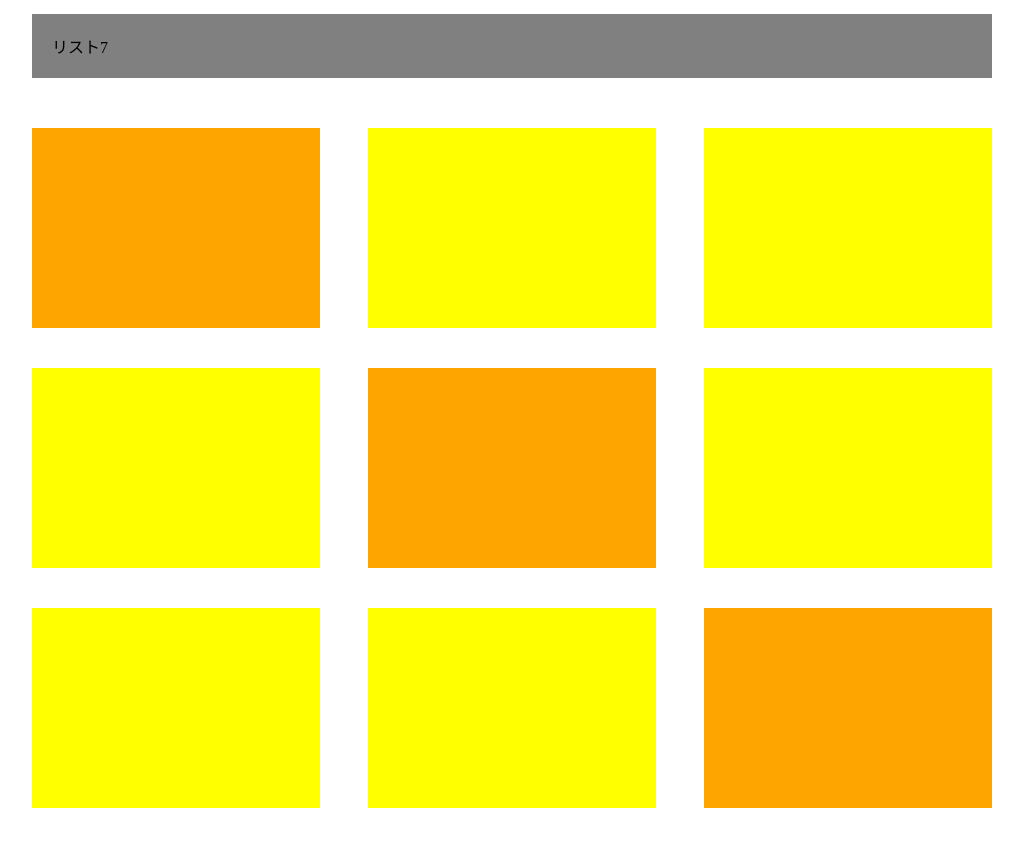
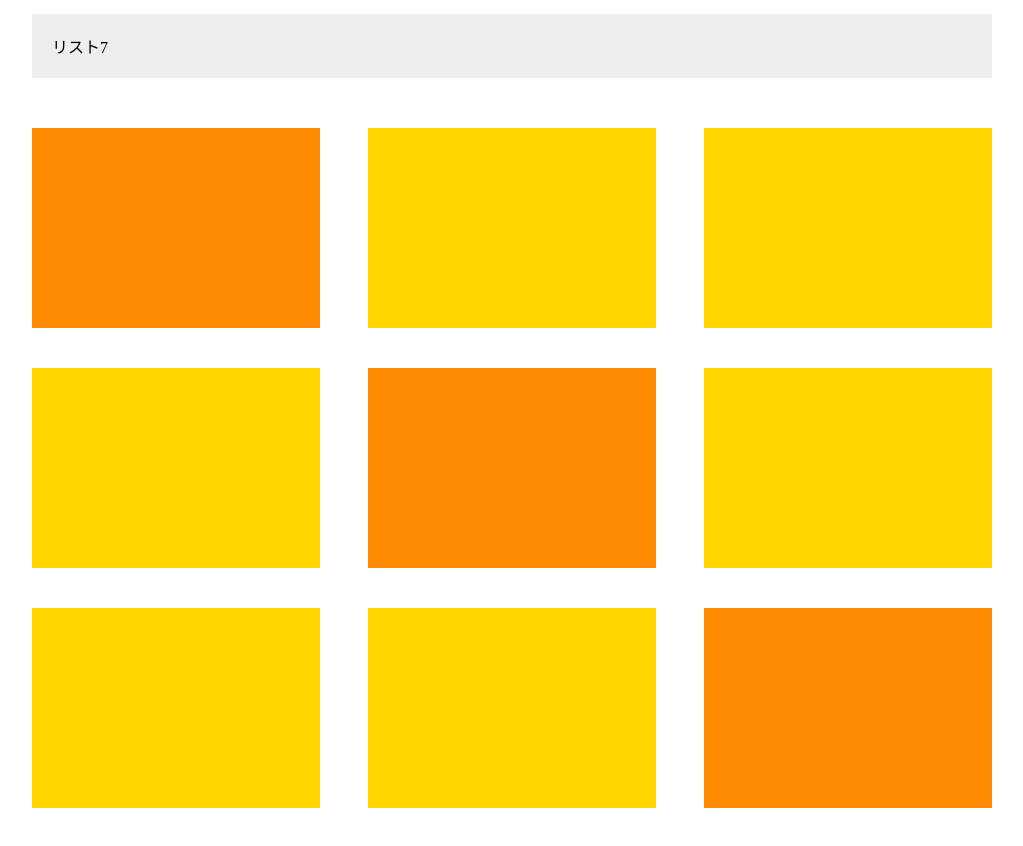
Before and after one commit to skatedog/chapter8_exercise, a plain HTML site: page index.html in a window 1280 px wide. Shown: the part 420-1266 px from the top of the page, without its empty margins (128-1151 px from the left). Drawn offline with Linux system fonts and the light colour scheme.

Commit message:
[Update]1-8 chapter_exercise

```diff
--- a/index.html
+++ b/index.html
@@ -6,6 +6,7 @@
     <title>Chapter8_Exercise</title>
   </head>
   <body>
+    <main>
       <ol class="list">
         <li class="list-item">リスト1</li>
         <li class="list-item">リスト2</li>
@@ -26,5 +27,6 @@
         <div class="box-item"></div>
         <div class="box-item"></div>
       </div>
+    </main>
   </body>
 </html>
--- a/style.css
+++ b/style.css
@@ -4,24 +4,25 @@
   box-sizing: border-box;
 }
 
-.list {
+main {
   width: 960px;
   margin: 50px auto;
+}
+
+.list {
+  margin-bottom: 50px;
+}
+
+.list-item {
+  padding: 20px;
   list-style: none;
 }
 
-.list-item {
-  width: 100%;
-  padding: 20px;
-}
-
 .list-item:nth-child(odd) {
-  background-color: grey;
+  background-color: #eee;
 }
 
 .box {
-  width: 960px;
-  margin: 0 auto 50px auto;
   display: flex;
   flex-wrap: wrap;
 }
@@ -31,17 +32,17 @@
   height: 200px;
   margin-bottom: 40px;
   margin-right: 5%;
-  background-color: yellow;
+  background-color: #ffd700;
 }
 
 .box-item:nth-child(4n + 1) {
-  background-color: orange;
+  background-color: #ff8c00;
 }
 
 .box-item:nth-child(3n) {
   margin-right: 0;
 }
 
-.box-item:nth-last-child(-n-3) {
+.box-item:nth-last-child(-n + 3) {
   margin-bottom: 0;
 }
```
Lines whose indentation alone changed are shown as unchanged.
